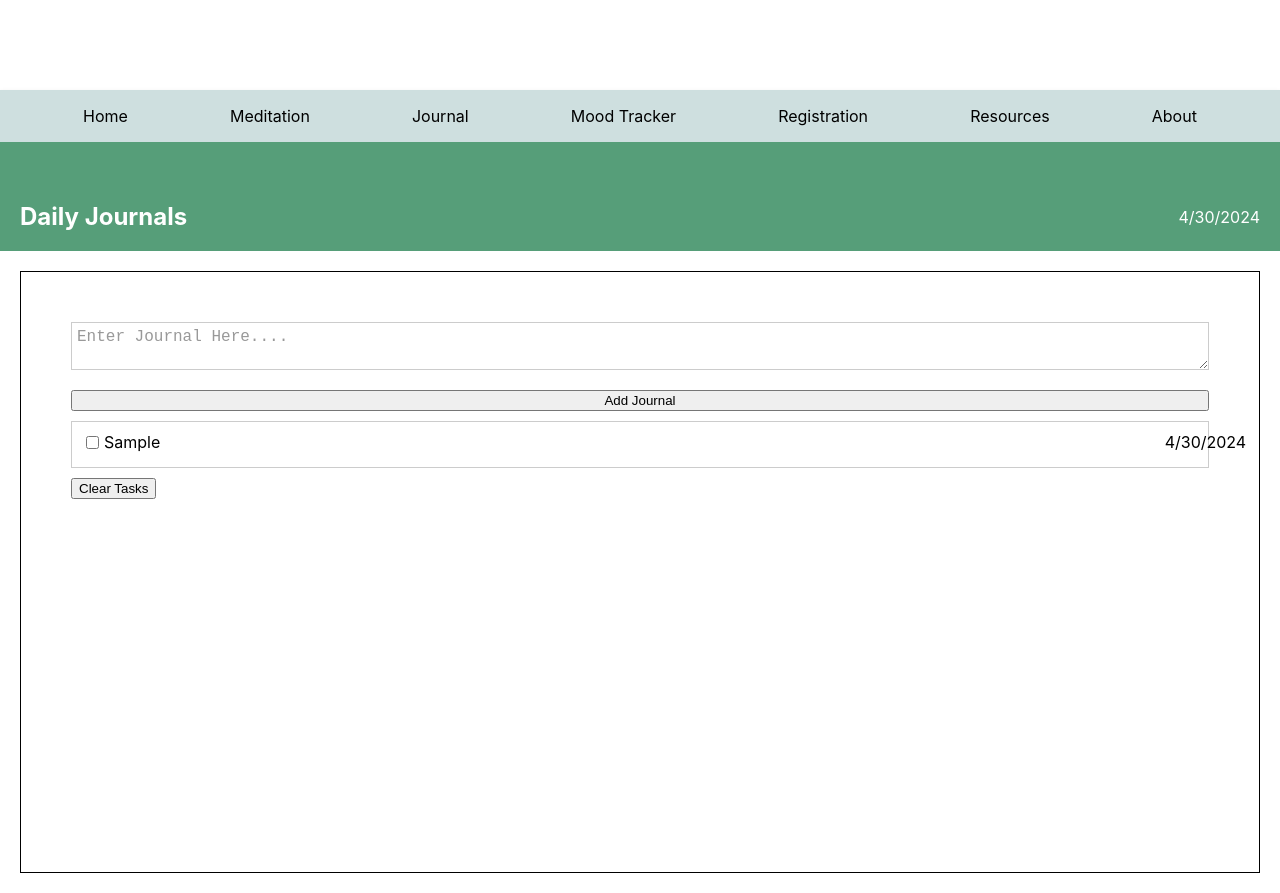
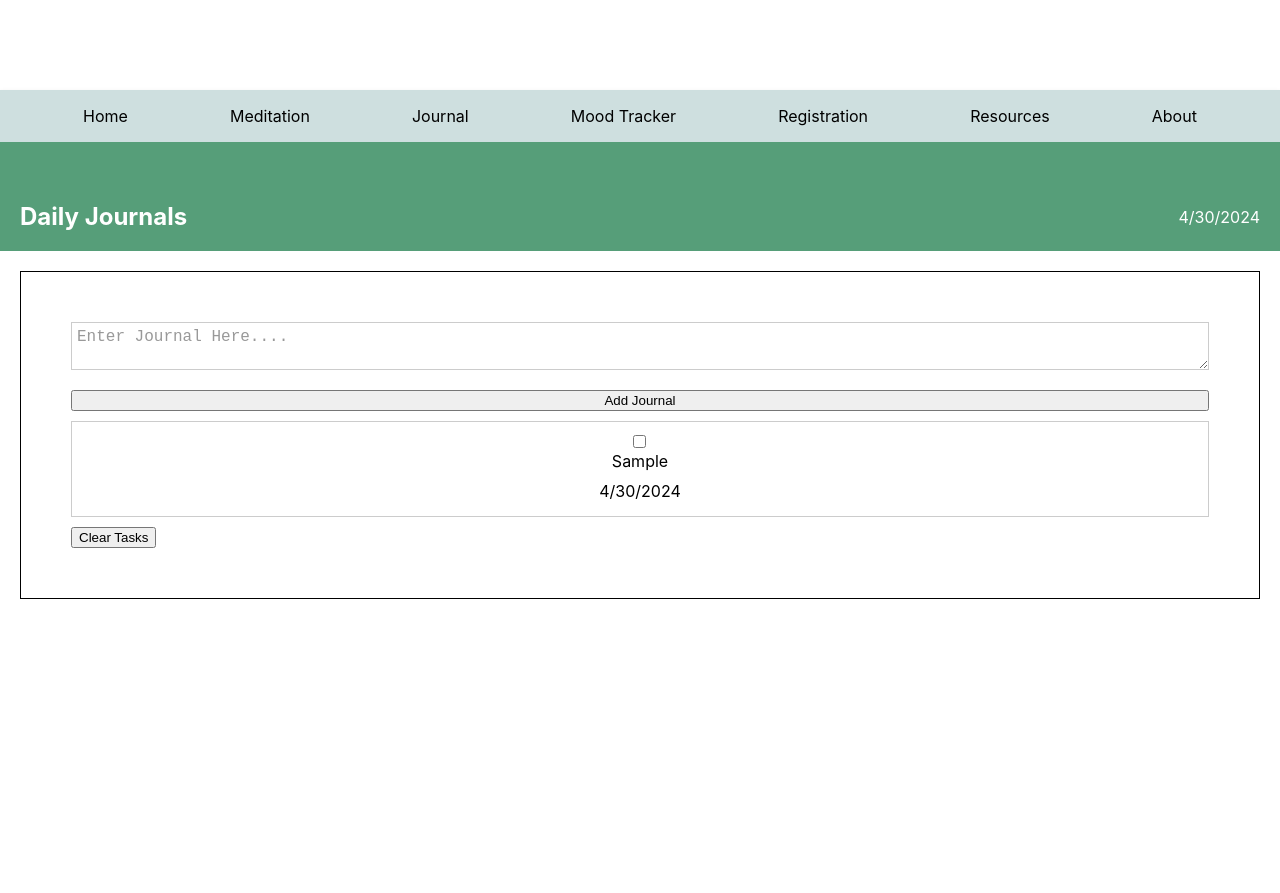
Before and after one commit to Dothat65/mindfulMoments, a React (Create React App) app: page /journal in a window 1280 px wide. Both pictures are taken after typing "Sample" into the empty fields and a click on the button "Add Journal". After the commit the page ends 800 px from the top, so only its background shows below. Built offline with nearby package versions, Linux system fonts and the light colour scheme.

Commit message:
finalized the journal page now completed

```diff
--- a/src/routes/journal.jsx
+++ b/src/routes/journal.jsx
@@ -61,10 +61,12 @@ function Journal() {
                     </div>
                     <div id="taskList">
                         {tasks.map((task, index) => (
-                            <div key={index} className="task">
-                                <input type="checkbox" />
-                                <div className="journal-text">{task.text}</div>
-                                <div className="date">{task.date}</div>
+                            <div key={index} className="journal-container">
+                                <div className="task">
+                                    <input type="checkbox" />
+                                    <div className="journal-text">{task.text}</div>
+                                    <div className="date">{task.date}</div>
+                                </div>
                             </div>
                         ))}
                     </div>
--- a/src/styles/journal.css
+++ b/src/styles/journal.css
@@ -1,5 +1,3 @@
-/* Existing styles */
-
 header {
     background-color: #569E79;
     color: #fff;
@@ -17,7 +15,6 @@ header h1 {
 .container {
     margin: 20px;
     border: 1px solid black;
-    height: 500px;
     padding: 50px;
 }
 
@@ -54,8 +51,6 @@ button {
 
 #taskList {
     margin-top: 10px;
-    border: 1px solid #ccc;
-    padding: 10px;
 }
 
 .task {
@@ -83,8 +78,23 @@ button {
 }
 
 
+.journal-container {
+    margin-top: 10px;
+    border: 1px solid #ccc;
+    padding: 10px;
+    text-align: center;
+}
+
+.journal-container .task {
+    display: flex;
+    flex-direction: column;
+}
+
+.journal-text {
+    margin-bottom: 5px;
+}
 
 .date {
     position: relative;
-    margin-left: 90%;
+    margin-top: 5px;
 }
```
